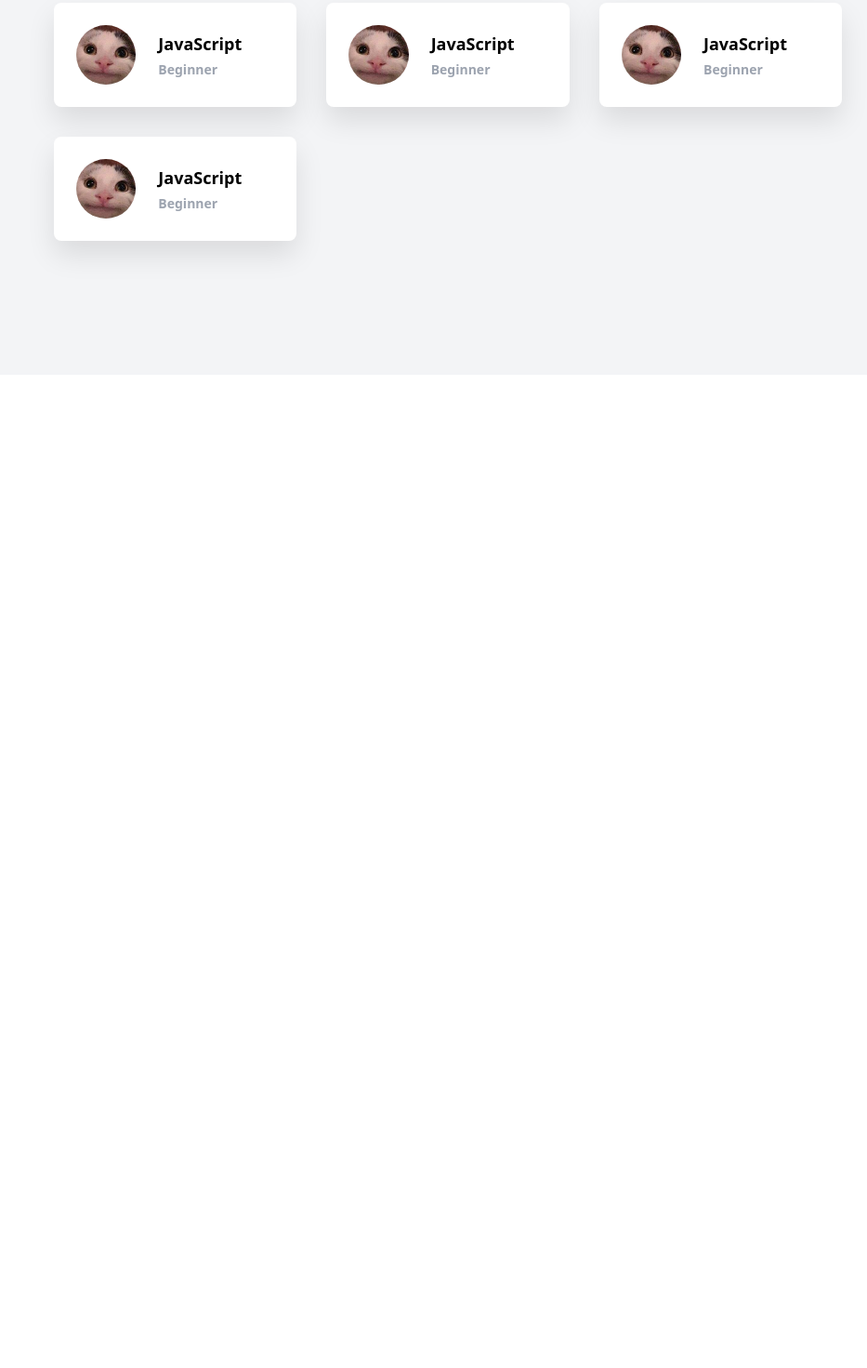
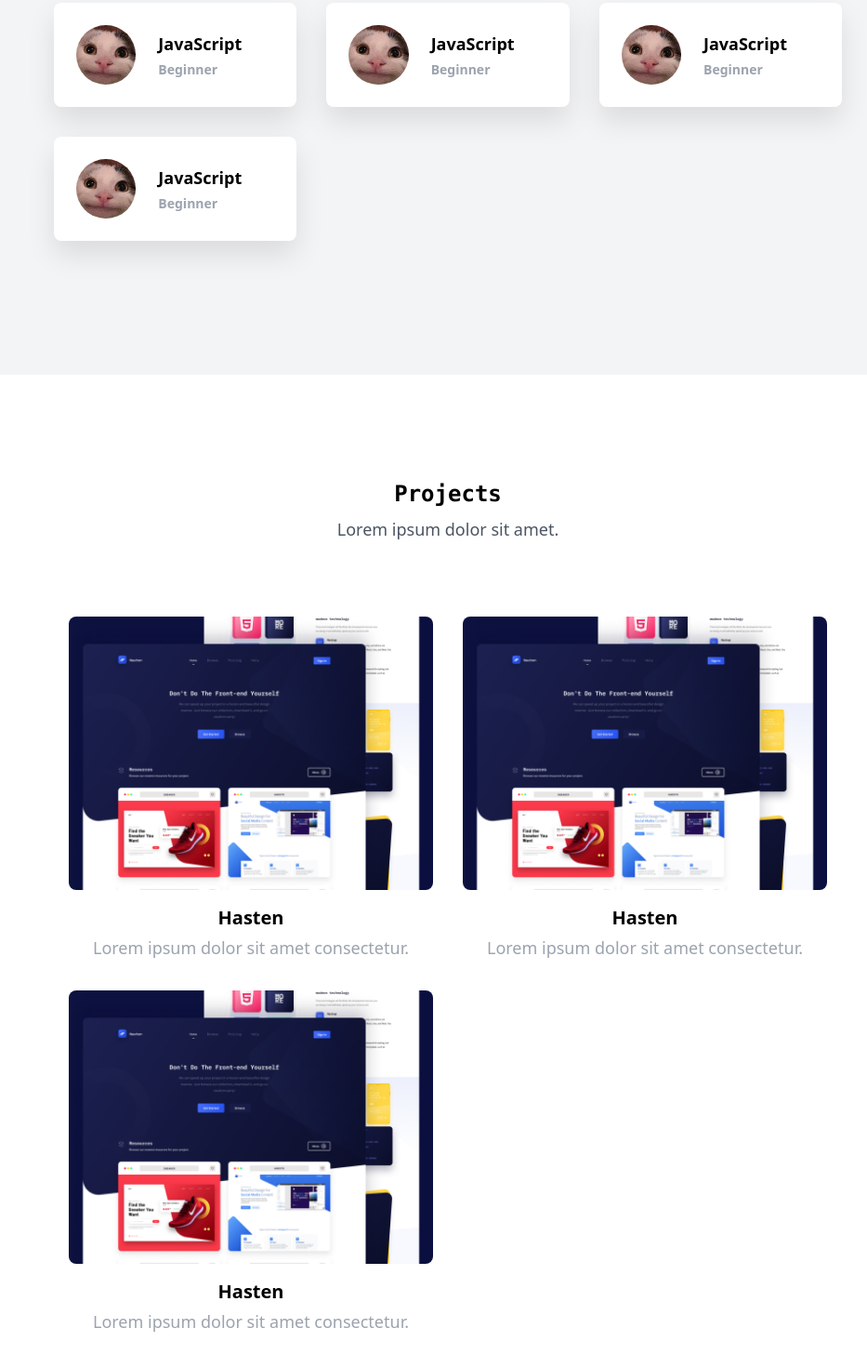
Before and after one commit to iamelse/portofolio-template-flowbite, a website: page public/index.html in a window 1280 px wide. Shown: the part 1540-3011 px from the top of the page at 93% size, without its empty margins (158-1091 px from the left). Before the commit the page ends 1943 px from the top, so only its background shows below. Drawn offline with nearby package versions, Linux system fonts and the light colour scheme.

Commit message:
new: section projects

```diff
--- a/public/index.html
+++ b/public/index.html
@@ -119,6 +119,40 @@
         </div>
     </section>
 
+    <section class="py-28" id="projects">
+        <div class="container max-w-4xl mx-auto px-10 2xl:px-0">
+
+            <h2 class="text-2xl font-semibold font-mono text-center">Projects</h2>
+            <p class="text-lg mt-2 text-gray-600 text-center">Lorem ipsum dolor sit amet.</p>
+
+            <div class="flex -mx-4 mt-20 flex-wrap">
+
+                <div class="md:w-6/12 w-full px-4 pb-8">
+                    <article class="text-center">
+                        <img src="../public/img/hasten.png" class="w-full rounded-lg" />
+                        <h3 class="text-xl font-semibold mt-4 mb-1">Hasten</h3>
+                        <p class="text-lg text-gray-400">Lorem ipsum dolor sit amet consectetur.</p>
+                    </article>
+                </div>
+                <div class="md:w-6/12 w-full px-4 pb-8">
+                    <article class="text-center">
+                        <img src="../public/img/hasten.png" class="w-full rounded-lg" />
+                        <h3 class="text-xl font-semibold mt-4 mb-1">Hasten</h3>
+                        <p class="text-lg text-gray-400">Lorem ipsum dolor sit amet consectetur.</p>
+                    </article>
+                </div>
+                <div class="md:w-6/12 w-full px-4 pb-8">
+                    <article class="text-center">
+                        <img src="../public/img/hasten.png" class="w-full rounded-lg" />
+                        <h3 class="text-xl font-semibold mt-4 mb-1">Hasten</h3>
+                        <p class="text-lg text-gray-400">Lorem ipsum dolor sit amet consectetur.</p>
+                    </article>
+                </div>
+
+            </div>
+        </div>
+    </section>
+
     <script src="https://unpkg.com/flowbite@1.3.4/dist/flowbite.js"></script>
 </body>
 </html>
```
Also changed, not shown: public/css/app.css.
